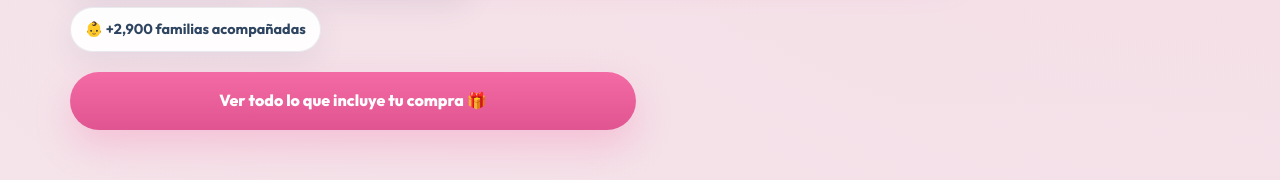
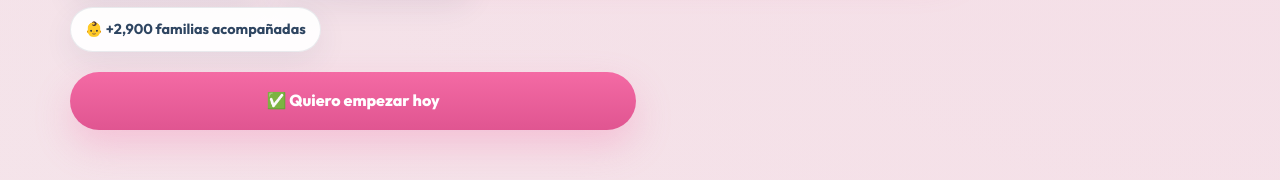
Before and after one commit to arsenun27/repo1, a plain HTML site: page metodo/index.html in a window 1280 px wide. Shown: the part 830-1010 px from the top of the page. Drawn offline with nearby package versions, Linux system fonts and the light colour scheme.

Commit message:
Update index.html

```diff
--- a/metodo/index.html
+++ b/metodo/index.html
@@ -690,7 +690,7 @@
             </div>
 
             <a class="cta" href="#oferta" aria-label="Ver todo lo que incluye tu compra">
-              Ver todo lo que incluye tu compra 🎁
+              ✅ Quiero empezar hoy
             </a>
           </div>
 
```
